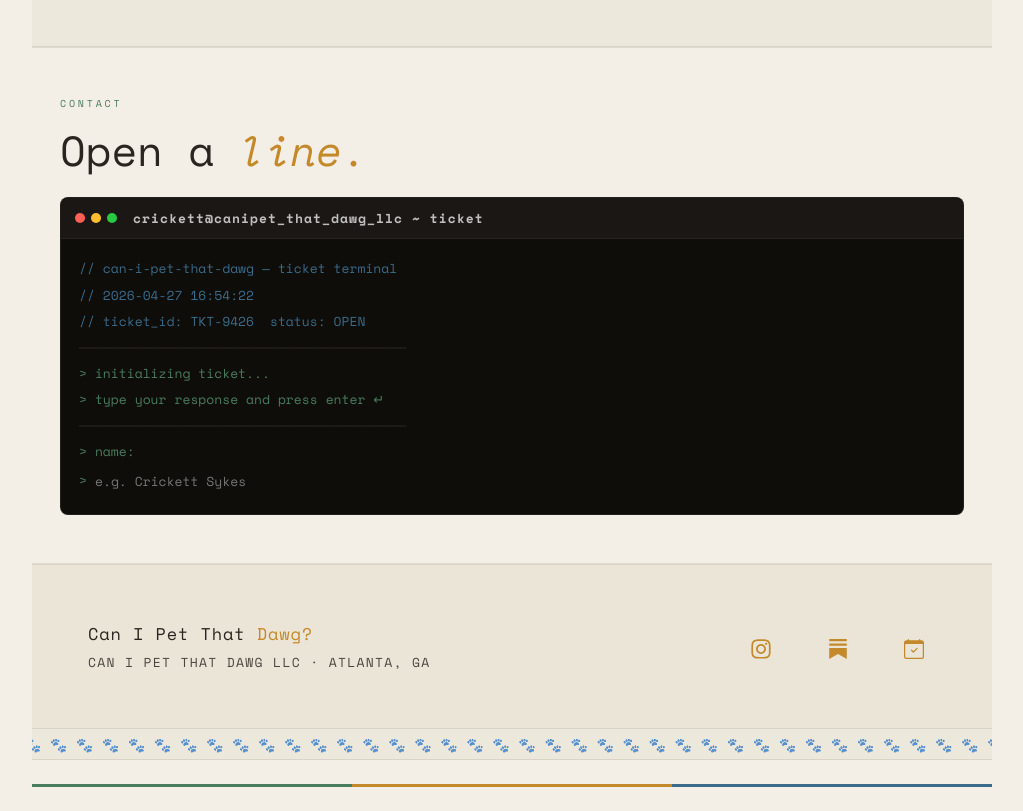
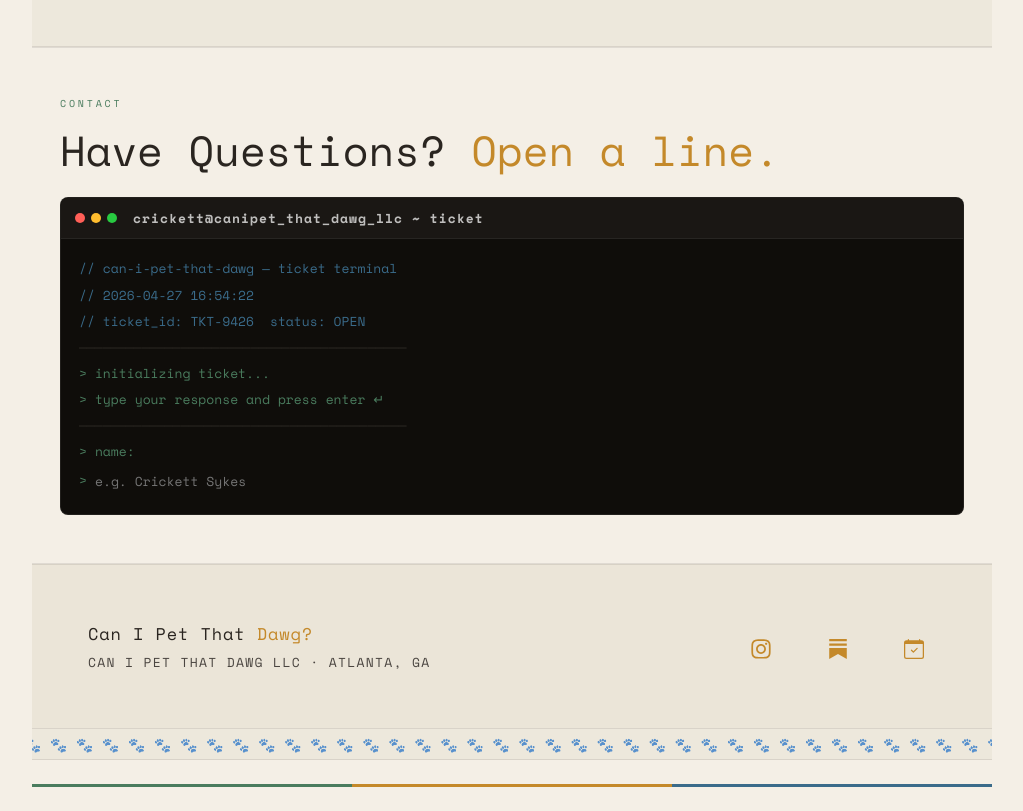
Before and after one commit to darkhorsedevloper/canipetthatdawg, a React (Vite) app: page / in a window 1280 px wide. Shown: the part 4338-5149 px from the top of the page, without its empty margins (128-1151 px from the left). Built offline with nearby package versions, Linux system fonts and the light colour scheme.

Commit message:
Update contact heading to 'Have Questions? Open a line.'
Co-Authored-By: Claude Sonnet 4.6 <noreply@anthropic.com>

```diff
--- a/src/components/ContactTerminal.jsx
+++ b/src/components/ContactTerminal.jsx
@@ -203,7 +203,7 @@ export default function ContactTerminal() {
         Contact
       </p>
       <h2 style={{ fontFamily: 'var(--serif)', fontSize: 'clamp(28px, 4vw, 42px)', fontWeight: 400, color: 'var(--charcoal)', marginBottom: '22px', lineHeight: 1.2 }}>
-        Open a <em style={{ color: 'var(--orange)' }}>line.</em>
+        Have Questions? <span style={{ color: 'var(--orange)' }}>Open a line.</span>
       </h2>
 
       <div
```
